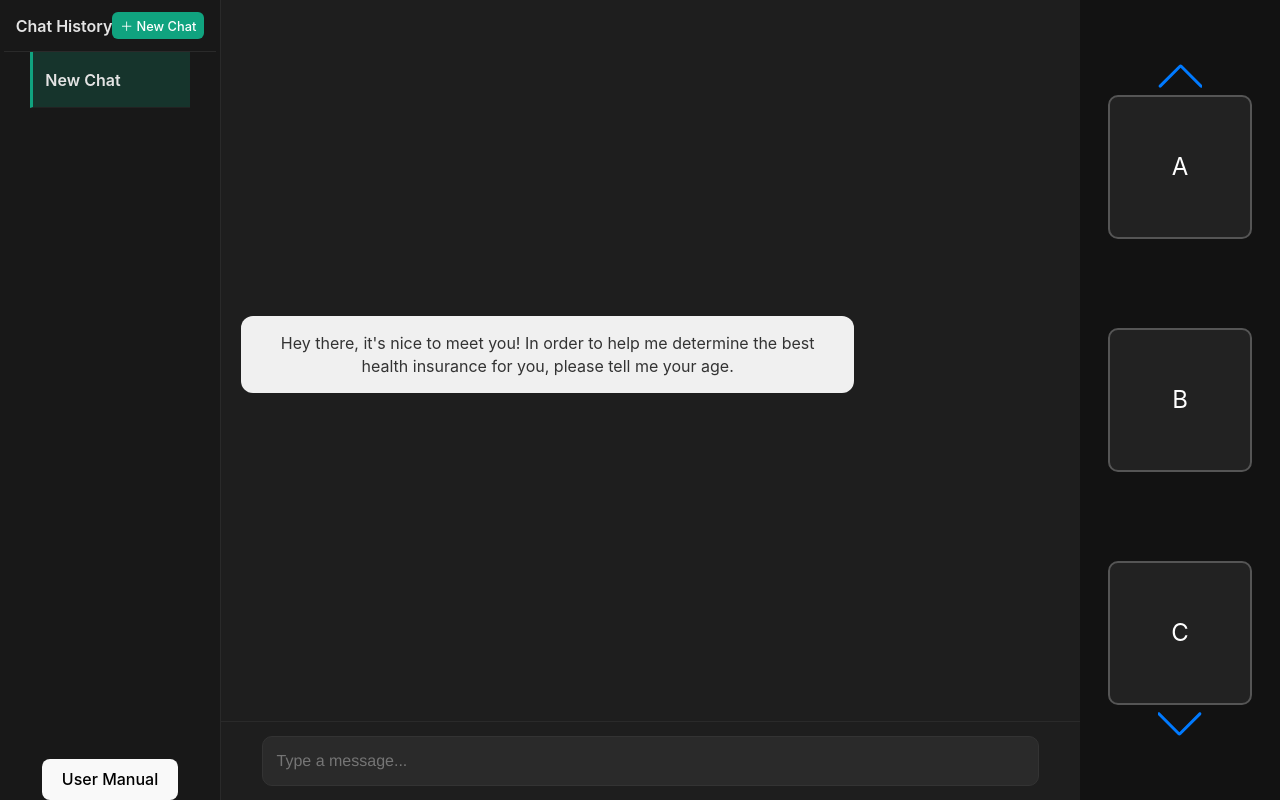
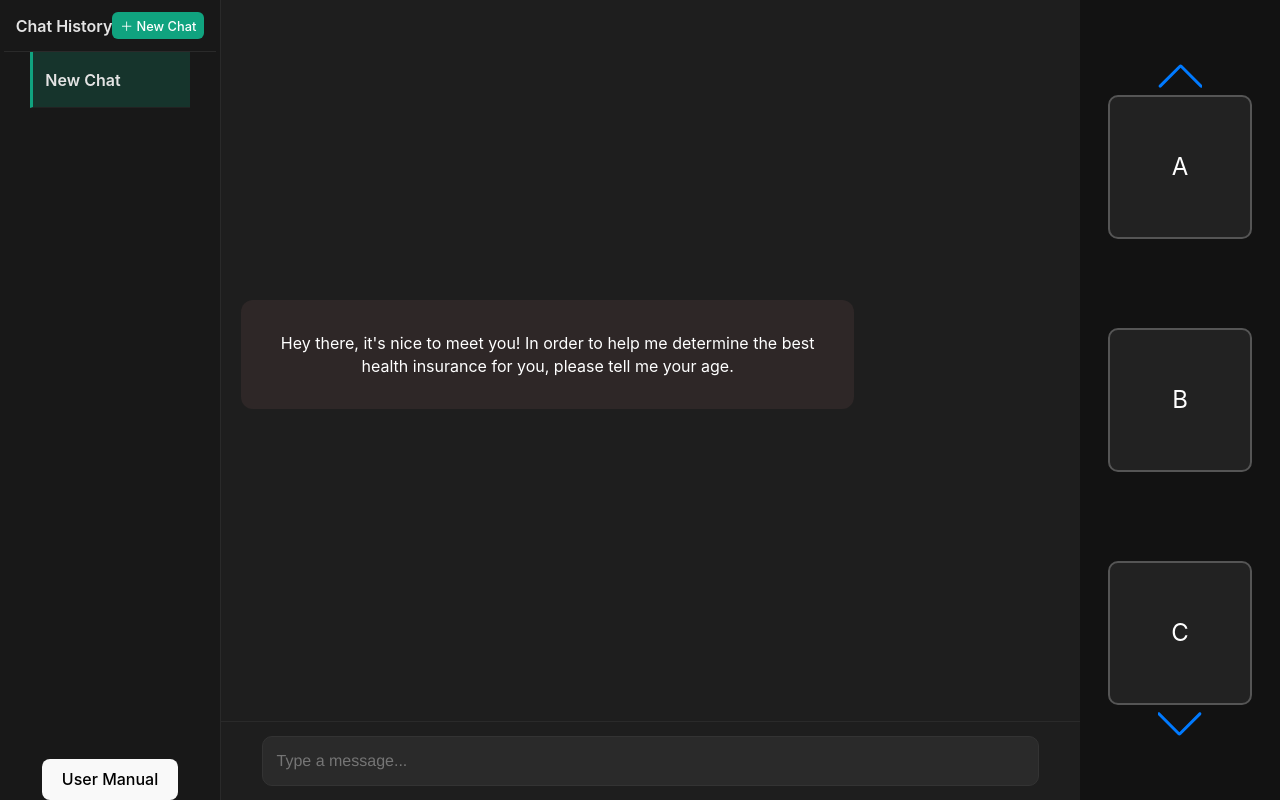
Before and after one commit to djs-05/insurance, a React (Vite) app: page / in a window 1280 px wide. Built offline with nearby package versions, Linux system fonts and the light colour scheme.

Commit message:
Add back Markdown.

```diff
--- a/package.json
+++ b/package.json
@@ -15,8 +15,8 @@
     "react-bootstrap": "^2.10.10",
     "react-dom": "^19.1.1",
     "react-markdown": "^10.1.0",
-    "swiper": "^12.0.3",
-    "remark-gfm": "^4.0.1"
+    "remark-gfm": "^4.0.1",
+    "swiper": "^12.0.3"
   },
   "devDependencies": {
     "@eslint/js": "^9.36.0",
--- a/src/App.css
+++ b/src/App.css
@@ -427,15 +427,35 @@ html, body, #root {
 
 .center-bot-message .chat-message.bot {
   max-width: 70%;
-  background-color: #f0f0f0;
+  background-color: #2e2727;
   padding: 16px 20px;
   border-radius: 12px;
   font-size: 1rem;
   line-height: 1.4;
-  color: #333;
+  color: #ffffff;
 }
 
 .center-bot-message .chat-placeholder {
   color: #888;
   font-style: italic;
 }
+
+
+/* Markdown table styling */
+table {
+  border-collapse: collapse;
+  width: 100%;
+  margin: 10px 0;
+  color: #e4e4e4; /* text color */
+}
+
+th, td {
+  border: 1px solid #444; /* subtle grid lines */
+  padding: 8px 12px;
+  text-align: center;
+  background-color: transparent; /* no extra bg color */
+}
+
+th {
+  font-weight: 600; /* keep header slightly bold */
+}
--- a/src/App.jsx
+++ b/src/App.jsx
@@ -390,7 +390,9 @@ useEffect(() => {
                     isBotTyping ? "typing" : ""
                   }`}
                 >
-                  {lastBotMessage.text}
+                  <ReactMarkdown remarkPlugins={[remarkGfm]}>
+                    {lastBotMessage.text}
+                  </ReactMarkdown>
                 </div>
               ) : (
                 <div className="chat-placeholder">No bot messages yet.</div>
```
Also changed, not shown: 1 other file (tests, documents, lock files or other folders).
